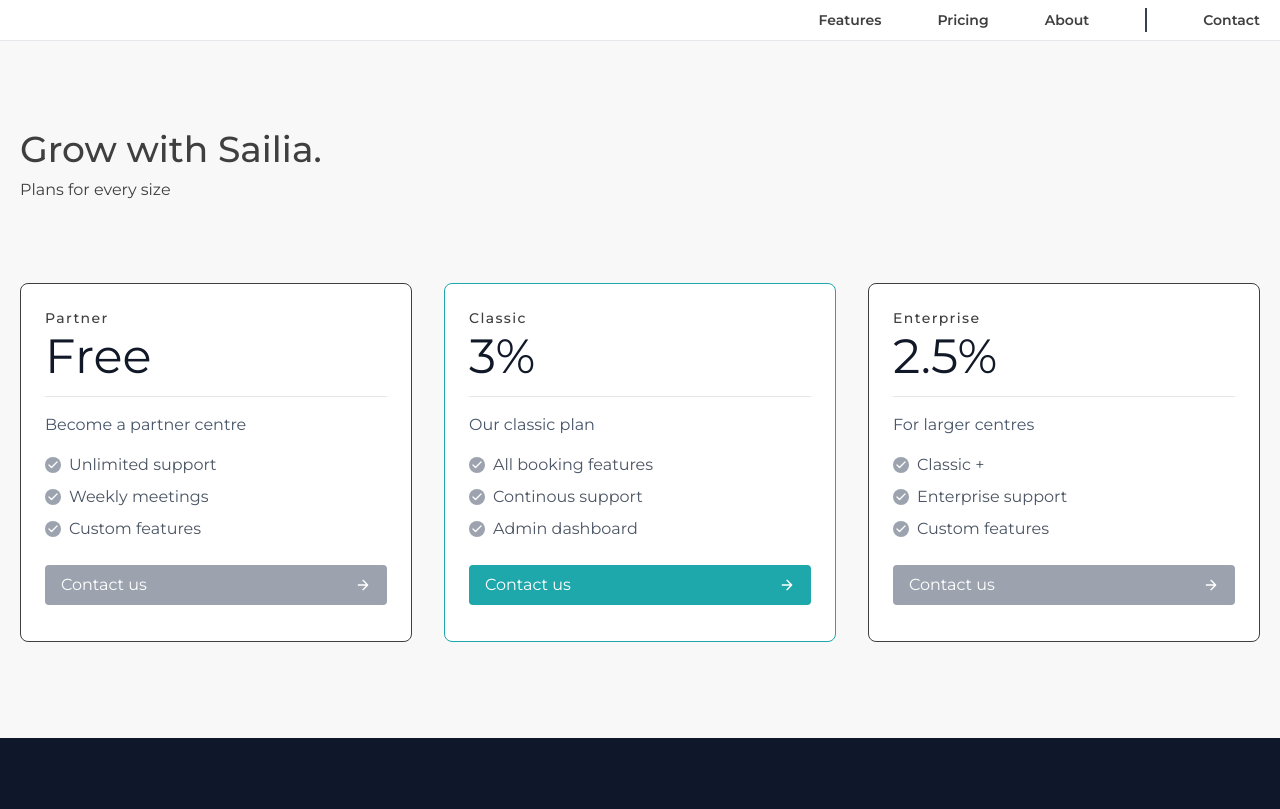
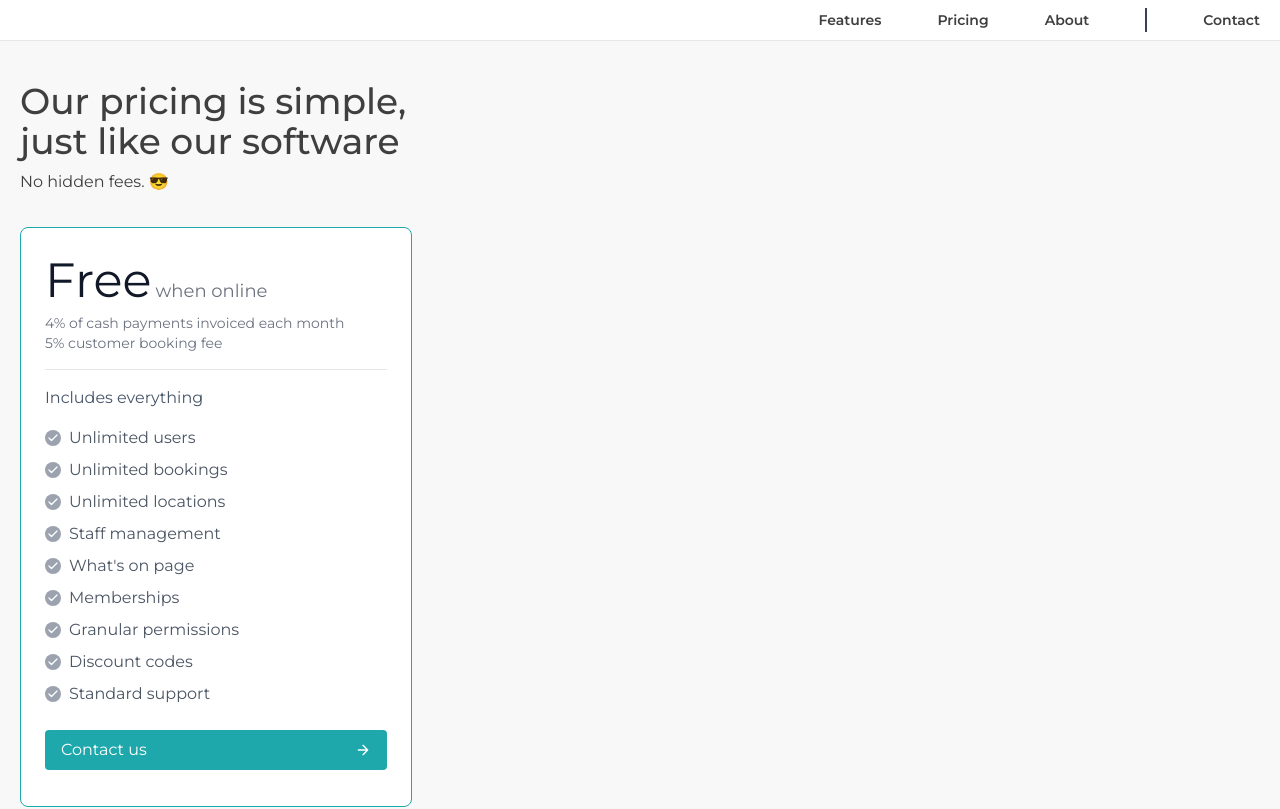
Before and after one commit to lewiswebsitedevelopment/sailia-website, a Next.js app: page /pricing in a window 1280 px wide. Shown: the top 809 px of the page. Built offline with nearby package versions, Linux system fonts and the light colour scheme; grey boxes are pictures that could not be loaded.

Commit message:
Update pricing.js

```diff
--- a/pages/pricing.js
+++ b/pages/pricing.js
@@ -15,27 +15,32 @@ export default function Home() {
       <main class="rounded-2xl container  flex-1 overflow-y-auto max-w-7xl mx-auto ">
 
       <section class="body-font overflow-hidden">
-        <div class="container px-5 pb-24 pt-12 mx-auto">
-            <div class="flex flex-col w-full mb-20">
-            <h1 class="sm:text-4xl text-3xl font-medium title-font mb-2 ">Grow with Sailia.</h1>
-            <p class="lg:w-2/3  leading-relaxed text-base ">Plans for every size</p>
-
+        <div class="container px-5 pb-24 mx-auto">
+            <div class="flex flex-wrap -m-4 justify-center flex-col">
+                <div class="p-4 xl:w-1/3 md:w-1/2 w-full">
+                    <h1 class="sm:text-4xl text-3xl font-medium title-font mb-2 ">Our pricing is simple, just like our software</h1>
+                    <p class="lg:w-2/3  leading-relaxed text-base ">No hidden fees. 😎</p>
                 </div>
-            {/* <div class='w-full bg-custom-600 p-3 rounded-md'>
-                Contact us for more information
-            </div> */}
-            <div class="flex flex-wrap -m-4 ">
                 <div class="p-4 xl:w-1/3 md:w-1/2 w-full">
-                <div class="h-full p-6 rounded-lg border bg-white border-custom-900 flex flex-col relative overflow-hidden">
-                <h2 class="text-sm tracking-widest title-font mb-1 font-medium">Partner</h2>
-                <h1 class="text-5xl text-gray-900 pb-4 mb-4 border-b border-gray-200 leading-none">Free</h1>
-                <p class='mb-4 text-slate-600'>Become a partner centre</p>
+                    <div class="h-full p-6 rounded-lg border bg-white border-custom-800 flex flex-col relative overflow-hidden">
+                    {/* <span class="bg-custom-800 text-white px-3 py-1 tracking-widest text-xs absolute right-0 top-0 rounded-bl">POPULAR</span> */}
+                    <h2 class="text-sm tracking-widest title-font mb-1 font-medium"></h2>
+                    <h1 class="text-5xl text-gray-900 leading-none flex items-baseline pb-2">
+                        <span>Free</span>
+                        <span class="text-lg ml-1 font-normal text-gray-500">when online</span>
+                    </h1>
+                    {/* <p>We levy a booking fee at checkout</p> */}
+                    <p class="pb-4 mb-4 flex flex-col border-b border-gray-200  text-gray-500  text-sm">
+                        <span>4% of cash payments invoiced each month</span>
+                        <span>5% customer booking fee</span>
+                    </p>
+                    <p class='mb-4 text-slate-600'>Includes everything</p>
                     <p class="flex items-center text-gray-600 mb-2">
                         <span class="w-4 h-4 mr-2 inline-flex items-center justify-center bg-gray-400 text-white rounded-full flex-shrink-0">
                         <svg fill="none" stroke="currentColor" stroke-linecap="round" stroke-linejoin="round" stroke-width="2.5" class="w-3 h-3" viewBox="0 0 24 24">
                             <path d="M20 6L9 17l-5-5"></path>
                         </svg>
-                    </span>Unlimited support
+                        </span>Unlimited users
                     </p>
 
                     <p class="flex items-center text-gray-600 mb-2">
@@ -43,93 +48,58 @@ export default function Home() {
                         <svg fill="none" stroke="currentColor" stroke-linecap="round" stroke-linejoin="round" stroke-width="2.5" class="w-3 h-3" viewBox="0 0 24 24">
                             <path d="M20 6L9 17l-5-5"></path>
                         </svg>
-                    </span>Weekly meetings
+                        </span>Unlimited bookings
+                    </p>
+                    <p class="flex items-center text-gray-600 mb-2">
+                        <span class="w-4 h-4 mr-2 inline-flex items-center justify-center bg-gray-400 text-white rounded-full flex-shrink-0">
+                        <svg fill="none" stroke="currentColor" stroke-linecap="round" stroke-linejoin="round" stroke-width="2.5" class="w-3 h-3" viewBox="0 0 24 24">
+                            <path d="M20 6L9 17l-5-5"></path>
+                        </svg>
+                        </span>Unlimited locations
+                    </p>
+                    <p class="flex items-center text-gray-600 mb-2">
+                        <span class="w-4 h-4 mr-2 inline-flex items-center justify-center bg-gray-400 text-white rounded-full flex-shrink-0">
+                        <svg fill="none" stroke="currentColor" stroke-linecap="round" stroke-linejoin="round" stroke-width="2.5" class="w-3 h-3" viewBox="0 0 24 24">
+                            <path d="M20 6L9 17l-5-5"></path>
+                        </svg>
+                        </span>Staff management
+                    </p>
+                    <p class="flex items-center text-gray-600 mb-2">
+                        <span class="w-4 h-4 mr-2 inline-flex items-center justify-center bg-gray-400 text-white rounded-full flex-shrink-0">
+                        <svg fill="none" stroke="currentColor" stroke-linecap="round" stroke-linejoin="round" stroke-width="2.5" class="w-3 h-3" viewBox="0 0 24 24">
+                            <path d="M20 6L9 17l-5-5"></path>
+                        </svg>
+                        </span>What's on page
+                    </p>
+                    <p class="flex items-center text-gray-600 mb-2">
+                        <span class="w-4 h-4 mr-2 inline-flex items-center justify-center bg-gray-400 text-white rounded-full flex-shrink-0">
+                        <svg fill="none" stroke="currentColor" stroke-linecap="round" stroke-linejoin="round" stroke-width="2.5" class="w-3 h-3" viewBox="0 0 24 24">
+                            <path d="M20 6L9 17l-5-5"></path>
+                        </svg>
+                        </span>Memberships
+                    </p>
+                    <p class="flex items-center text-gray-600 mb-2">
+                        <span class="w-4 h-4 mr-2 inline-flex items-center justify-center bg-gray-400 text-white rounded-full flex-shrink-0">
+                        <svg fill="none" stroke="currentColor" stroke-linecap="round" stroke-linejoin="round" stroke-width="2.5" class="w-3 h-3" viewBox="0 0 24 24">
+                            <path d="M20 6L9 17l-5-5"></path>
+                        </svg>
+                        </span>Granular permissions
+                    </p>
+                    <p class="flex items-center text-gray-600 mb-2">
+                        <span class="w-4 h-4 mr-2 inline-flex items-center justify-center bg-gray-400 text-white rounded-full flex-shrink-0">
+                        <svg fill="none" stroke="currentColor" stroke-linecap="round" stroke-linejoin="round" stroke-width="2.5" class="w-3 h-3" viewBox="0 0 24 24">
+                            <path d="M20 6L9 17l-5-5"></path>
+                        </svg>
+                        </span>Discount codes
                     </p>
                     <p class="flex items-center text-gray-600 mb-6">
                         <span class="w-4 h-4 mr-2 inline-flex items-center justify-center bg-gray-400 text-white rounded-full flex-shrink-0">
                         <svg fill="none" stroke="currentColor" stroke-linecap="round" stroke-linejoin="round" stroke-width="2.5" class="w-3 h-3" viewBox="0 0 24 24">
                             <path d="M20 6L9 17l-5-5"></path>
                         </svg>
-                    </span>Custom features
-                </p>
-                <a  href="/contact" class="flex items-center mt-auto text-white bg-gray-400 border-0 py-2 px-4 w-full focus:outline-none hover:bg-gray-500 rounded">Contact us
-                    <svg fill="none" stroke="currentColor" stroke-linecap="round" stroke-linejoin="round" stroke-width="2" class="w-4 h-4 ml-auto" viewBox="0 0 24 24">
-                    <path d="M5 12h14M12 5l7 7-7 7"></path>
-                    </svg>
-                </a>
-                <p class="text-xs text-gray-500 mt-3"></p>
-                </div>
-            </div>
-            <div class="p-4 xl:w-1/3 md:w-1/2 w-full">
-                <div class="h-full p-6 rounded-lg border bg-white border-custom-800 flex flex-col relative overflow-hidden">
-                {/* <span class="bg-custom-800 text-white px-3 py-1 tracking-widest text-xs absolute right-0 top-0 rounded-bl">POPULAR</span> */}
-                <h2 class="text-sm tracking-widest title-font mb-1 font-medium">Classic</h2>
-                <h1 class="text-5xl text-gray-900 leading-none flex items-center pb-4 mb-4 border-b border-gray-200">
-                    <span>3%</span>
-                    <span class="text-lg ml-1 font-normal text-gray-500"></span>
-                </h1>
-                <p class='mb-4 text-slate-600'>Our classic plan</p>
-                <p class="flex items-center text-gray-600 mb-2">
-                    <span class="w-4 h-4 mr-2 inline-flex items-center justify-center bg-gray-400 text-white rounded-full flex-shrink-0">
-                    <svg fill="none" stroke="currentColor" stroke-linecap="round" stroke-linejoin="round" stroke-width="2.5" class="w-3 h-3" viewBox="0 0 24 24">
-                        <path d="M20 6L9 17l-5-5"></path>
-                    </svg>
-                    </span>All booking features
-                </p>
-
-                <p class="flex items-center text-gray-600 mb-2">
-                    <span class="w-4 h-4 mr-2 inline-flex items-center justify-center bg-gray-400 text-white rounded-full flex-shrink-0">
-                    <svg fill="none" stroke="currentColor" stroke-linecap="round" stroke-linejoin="round" stroke-width="2.5" class="w-3 h-3" viewBox="0 0 24 24">
-                        <path d="M20 6L9 17l-5-5"></path>
-                    </svg>
-                    </span>Continous support
-                </p>
-                <p class="flex items-center text-gray-600 mb-6">
-                    <span class="w-4 h-4 mr-2 inline-flex items-center justify-center bg-gray-400 text-white rounded-full flex-shrink-0">
-                    <svg fill="none" stroke="currentColor" stroke-linecap="round" stroke-linejoin="round" stroke-width="2.5" class="w-3 h-3" viewBox="0 0 24 24">
-                        <path d="M20 6L9 17l-5-5"></path>
-                    </svg>
-                    </span>Admin dashboard
+                        </span>Standard support
                     </p>
                     <a  href="/contact" class="flex items-center mt-auto text-white bg-custom-800 border-0 py-2 px-4 w-full focus:outline-none hover:bg-gray-500 rounded">Contact us
-                    <svg fill="none" stroke="currentColor" stroke-linecap="round" stroke-linejoin="round" stroke-width="2" class="w-4 h-4 ml-auto" viewBox="0 0 24 24">
-                    <path d="M5 12h14M12 5l7 7-7 7"></path>
-                    </svg>
-                </a>
-                <p class="text-xs text-gray-500 mt-3"></p>
-                </div>
-            </div>
-            <div class="p-4 xl:w-1/3 md:w-1/2 md:m-auto w-full">
-                <div class="h-full p-6 rounded-lg border bg-white border-custom-900 flex flex-col relative overflow-hidden">
-                <h2 class="text-sm tracking-widest title-font mb-1 font-medium">Enterprise</h2>
-                <h1 class="text-5xl text-gray-900 leading-none flex items-center pb-4 mb-4 border-b border-gray-200">
-                    <span>2.5%</span>
-                    <span class="text-lg ml-1 font-normal text-gray-500"></span>
-                </h1>
-                <p class='mb-4 text-slate-600'>For larger centres</p>
-                <p class="flex items-center text-gray-600 mb-2">
-                    <span class="w-4 h-4 mr-2 inline-flex items-center justify-center bg-gray-400 text-white rounded-full flex-shrink-0">
-                    <svg fill="none" stroke="currentColor" stroke-linecap="round" stroke-linejoin="round" stroke-width="2.5" class="w-3 h-3" viewBox="0 0 24 24">
-                        <path d="M20 6L9 17l-5-5"></path>
-                    </svg>
-                    </span>Classic +
-                </p>
-
-                <p class="flex items-center text-gray-600 mb-2">
-                    <span class="w-4 h-4 mr-2 inline-flex items-center justify-center bg-gray-400 text-white rounded-full flex-shrink-0">
-                    <svg fill="none" stroke="currentColor" stroke-linecap="round" stroke-linejoin="round" stroke-width="2.5" class="w-3 h-3" viewBox="0 0 24 24">
-                        <path d="M20 6L9 17l-5-5"></path>
-                    </svg>
-                    </span>Enterprise support
-                </p>
-                <p class="flex items-center text-gray-600 mb-6">
-                    <span class="w-4 h-4 mr-2 inline-flex items-center justify-center bg-gray-400 text-white rounded-full flex-shrink-0">
-                    <svg fill="none" stroke="currentColor" stroke-linecap="round" stroke-linejoin="round" stroke-width="2.5" class="w-3 h-3" viewBox="0 0 24 24">
-                        <path d="M20 6L9 17l-5-5"></path>
-                    </svg>
-                    </span>Custom features
-                </p>
-                <a  href="/contact" class="flex items-center mt-auto text-white bg-gray-400 border-0 py-2 px-4 w-full focus:outline-none hover:bg-gray-500 rounded">Contact us
                         <svg fill="none" stroke="currentColor" stroke-linecap="round" stroke-linejoin="round" stroke-width="2" class="w-4 h-4 ml-auto" viewBox="0 0 24 24">
                         <path d="M5 12h14M12 5l7 7-7 7"></path>
                         </svg>
```
Lines whose indentation alone changed are shown as unchanged.
